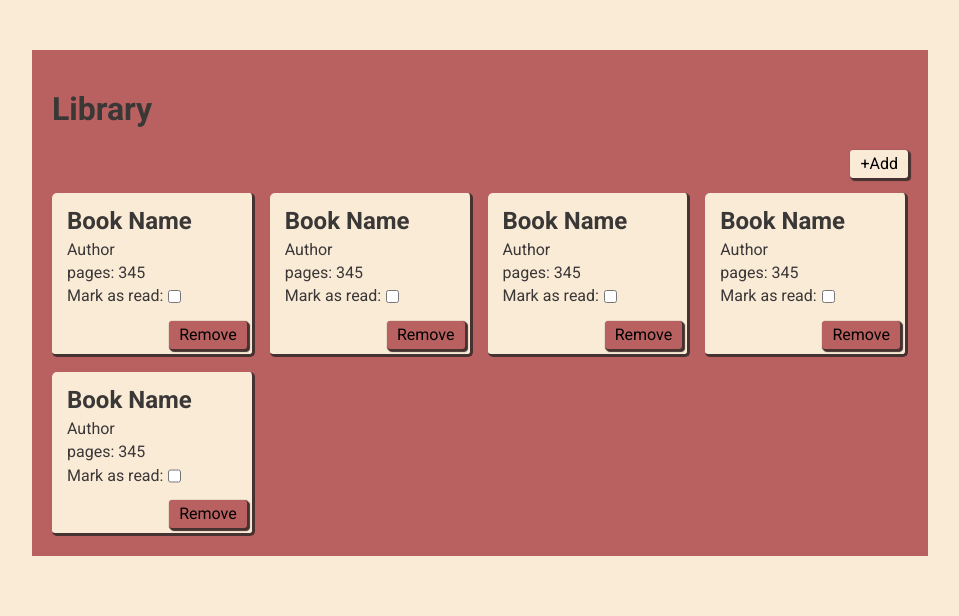
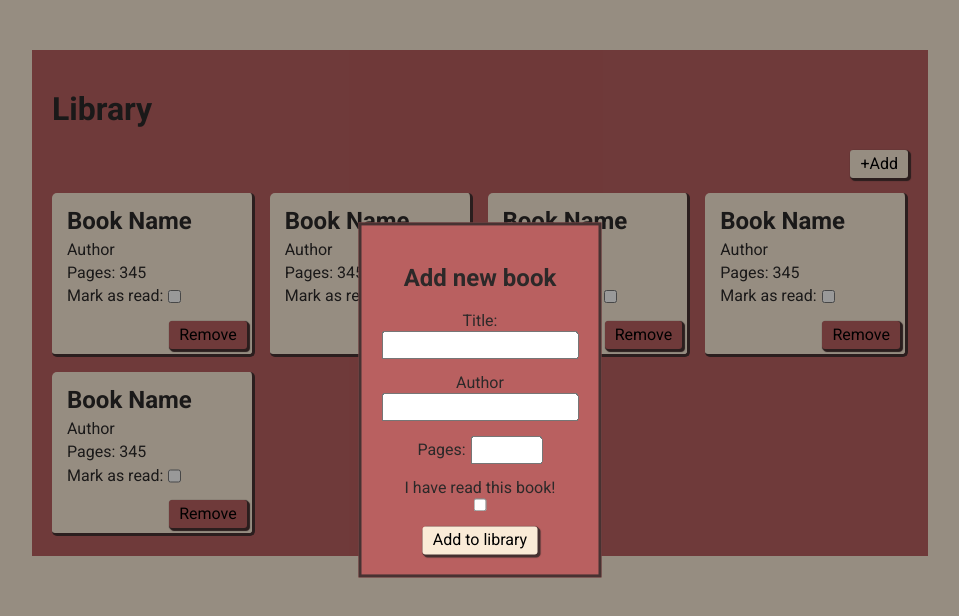
Before and after one commit to Mono0087/LIbrary, a plain HTML site: page index.html in a window 1280 px wide. Both pictures are taken after a click on the button "+Add". Shown: the whole page, without its empty margins (160-1119 px from the left). Drawn offline with Linux system fonts and the light colour scheme.

Commit message:
Add 'Add book to library' button

```diff
--- a/SCSS/_config.scss
+++ b/SCSS/_config.scss
@@ -1,3 +1,4 @@
 $bg-main: #faebd7;
 $main-theme: #b96060;
 $border: #473232;
+$main-color: #2c2929;
--- a/SCSS/main.scss
+++ b/SCSS/main.scss
@@ -10,7 +10,7 @@ html {
 body {
   background-color: $bg-main;
   font-family: "Roboto", sans-serif;
-  color: #3a3737;
+  color: $main-color;
 }
 
 ul,
@@ -41,11 +41,11 @@ a {
   cursor: pointer;
   border: none;
   border-radius: 3px;
-  box-shadow: 1px 0px 1px #473232, 0px 1px 1px #473232, 2px 1px 1px #473232,
-    1px 2px 1px #473232, 3px 2px 1px #473232, 2px 3px 1px #473232;
+  box-shadow: 1px 0px 1px $border, 0px 1px 1px $border, 2px 1px 1px $border,
+    1px 2px 1px $border, 3px 2px 1px $border, 2px 3px 1px $border;
   &:active {
     border: none;
-    box-shadow: 1px 0px 1px #473232, 0px 1px 1px #473232, 2px 1px 1px #473232;
+    box-shadow: 1px 0px 1px $border, 0px 1px 1px $border, 2px 1px 1px $border;
     transform: translate(1px, 1px);
   }
 }
@@ -82,15 +82,12 @@ a {
   flex-direction: column;
   gap: 5px;
   border-radius: 5px;
-  border-bottom: #473232 solid;
-  border-right: #473232 solid;
+  border-bottom: $border solid;
+  border-right: $border solid;
   .name {
     margin: 0;
   }
-  .author {
-  }
-  .pages {
-  }
+
   .status {
     display: flex;
     gap: 5px;
@@ -103,3 +100,56 @@ a {
     background-color: $main-theme;
   }
 }
+
+// POPUPFORM /////////////////////////////////////////////////////
+#overlay.visually-hidden {
+  opacity: 0;
+}
+#overlay.hidden {
+  display: none;
+}
+
+#overlay {
+  z-index: 1;
+  position: fixed;
+  top: 0;
+  left: 0;
+  width: 100%;
+  height: 100vh;
+  background-color: opacify($color: transparent, $amount: 0.4);
+
+  transition: all 0.5s;
+}
+
+#pop-up-form {
+  color: $main-color;
+  position: fixed;
+  top: 50vh;
+  left: 50vw;
+  transform: translate(-50%, -50%);
+  margin-left: 0;
+  width: clamp(85%, 30%, fit-content);
+  padding: 20px;
+  display: flex;
+  flex-direction: column;
+  align-items: center;
+  z-index: 1;
+  background-color: $main-theme;
+  border: 3px solid $border;
+  input {
+    padding: 3px 5px;
+    margin-bottom: 15px;
+  }
+}
+.new-pages-status {
+  display: flex;
+  gap: 5px;
+  align-items: baseline;
+}
+#new-pages {
+  width: 8ch;
+  text-align: right;
+}
+.add_new-book_btn {
+  background-color: $bg-main;
+}
--- a/index.html
+++ b/index.html
@@ -6,6 +6,7 @@
     <link rel="stylesheet" href="./CSS/normalize.css">
     <link rel="stylesheet" href="./CSS/main.css">
     <link href="https://fonts.googleapis.com/css2?family=Roboto:wght@300;400;500;700&display=swap" rel="stylesheet">
+    <script src="./main.js" defer></script>
     <title>Library</title>
 </head>
 <body>
@@ -18,46 +19,62 @@
                 <div class="card">
                     <h2 class="name">Book Name</h2>
                     <p class="author">Author</p>
-                    <p>pages: <span class="pages">345</span></p>
+                    <p>Pages: <span class="pages">345</span></p>
                     <span class="status">
                         <p>Mark as read:</p>
-                        <input type="checkbox" name="" id="">
+                        <input type="checkbox" name="" id="" class="status_checkbox">
                     </span><button class="remove_btn btn">Remove</button></div>
                 <div class="card">
                     <h2 class="name">Book Name</h2>
                     <p class="author">Author</p>
-                    <p>pages: <span class="pages">345</span></p>
+                    <p>Pages: <span class="pages">345</span></p>
                     <span class="status">
                         <p>Mark as read:</p>
-                        <input type="checkbox" name="" id="">
+                        <input type="checkbox" name="" id="" class="status_checkbox">
                     </span><button class="remove_btn btn">Remove</button></div>
                 <div class="card">
                     <h2 class="name">Book Name</h2>
                     <p class="author">Author</p>
-                    <p>pages: <span class="pages">345</span></p>
+                    <p>Pages: <span class="pages">345</span></p>
                     <span class="status">
                         <p>Mark as read:</p>
-                        <input type="checkbox" name="" id="">
+                        <input type="checkbox" name="" id="" class="status_checkbox">
                     </span><button class="remove_btn btn">Remove</button></div>
                 <div class="card">
                     <h2 class="name">Book Name</h2>
                     <p class="author">Author</p>
-                    <p>pages: <span class="pages">345</span></p>
+                    <p>Pages: <span class="pages">345</span></p>
                     <span class="status">
                         <p>Mark as read:</p>
-                        <input type="checkbox" name="" id="">
+                        <input type="checkbox" name="" id="" class="status_checkbox">
                     </span><button class="remove_btn btn">Remove</button></div>
                 <div class="card">
                     <h2 class="name">Book Name</h2>
                     <p class="author">Author</p>
-                    <p>pages: <span class="pages">345</span></p>
+                    <p>Pages: <span class="pages">345</span></p>
                     <span class="status">
                         <p>Mark as read:</p>
-                        <input type="checkbox" name="" id="">
+                        <input type="checkbox" name="" id="" class="status_checkbox">
                     </span><button class="remove_btn btn">Remove</button></div>
             </main>
+        </div>
+        <div id="overlay" class="hidden visually-hidden">
+            <form action="post" id="pop-up-form">
+                <h2>Add new book</h2>
+                <label for="new-title">Title:</label>
+                <input id="new-title" type="text">
+                <label for="new-author">Author</label>
+                <input id="new-author" type="text">
+                <div class="new-pages-status">
+                    <label for="new-pages">Pages:</label>
+                    <input type="number" id="new-pages" min="0">
+                </div>
+                <label for="new-status_checkbox">I have read this book!</label>
+                <input type="checkbox" id="new-status_checkbox">
+                <button class="btn add_new-book_btn" type="submit">Add to library</button>
+            </form>
         </div>
 </body>
 </html>
 
-<!-- (.card>(h2.name{Book Name}+p.author{Author}+(p{pages: }>span.pages{345})+(span.status>p{Mark as read:}+input:checkbox)+btn.remove_btn.btn{Remove}))->
+<!-- (.card>(h2.name{Book Name}+p.author{Author}+(p{Pages: }>span.pages{345})+(span.status>p{Mark as read:}+input:checkbox.status_checkbox)+btn.remove_btn.btn{Remove}))->
--- a/main.js
+++ b/main.js
@@ -0,0 +1,34 @@
+const addBtn = document.querySelector('.add_btn');
+const removeBtn = document.querySelectorAll('.remove_btn');
+const booksContainer = document.querySelector('.bookcards_container');
+const overlay = document.querySelector('#overlay');
+const popUpForm = document.querySelector('#pop-up-form');
+
+let bookShelf = [];
+
+addBtn.addEventListener('click', (e) => {
+    overlay.classList.remove('hidden');
+    setTimeout(function () {
+        overlay.classList.remove('visually-hidden')
+    }, 5)
+})
+
+overlay.addEventListener('click', (e) => {
+    e.target.classList.add('visually-hidden');
+    e.target.addEventListener('transitionend', function (e) {
+        e.target.classList.add('hidden');
+    }, {
+        capture: false,
+        once: true,
+        passive: false
+    });
+})
+
+
+
+
+
+
+
+
+console.log(addBtn.style.color)
```
Also changed, not shown: CSS/main.css, 1 other file.
